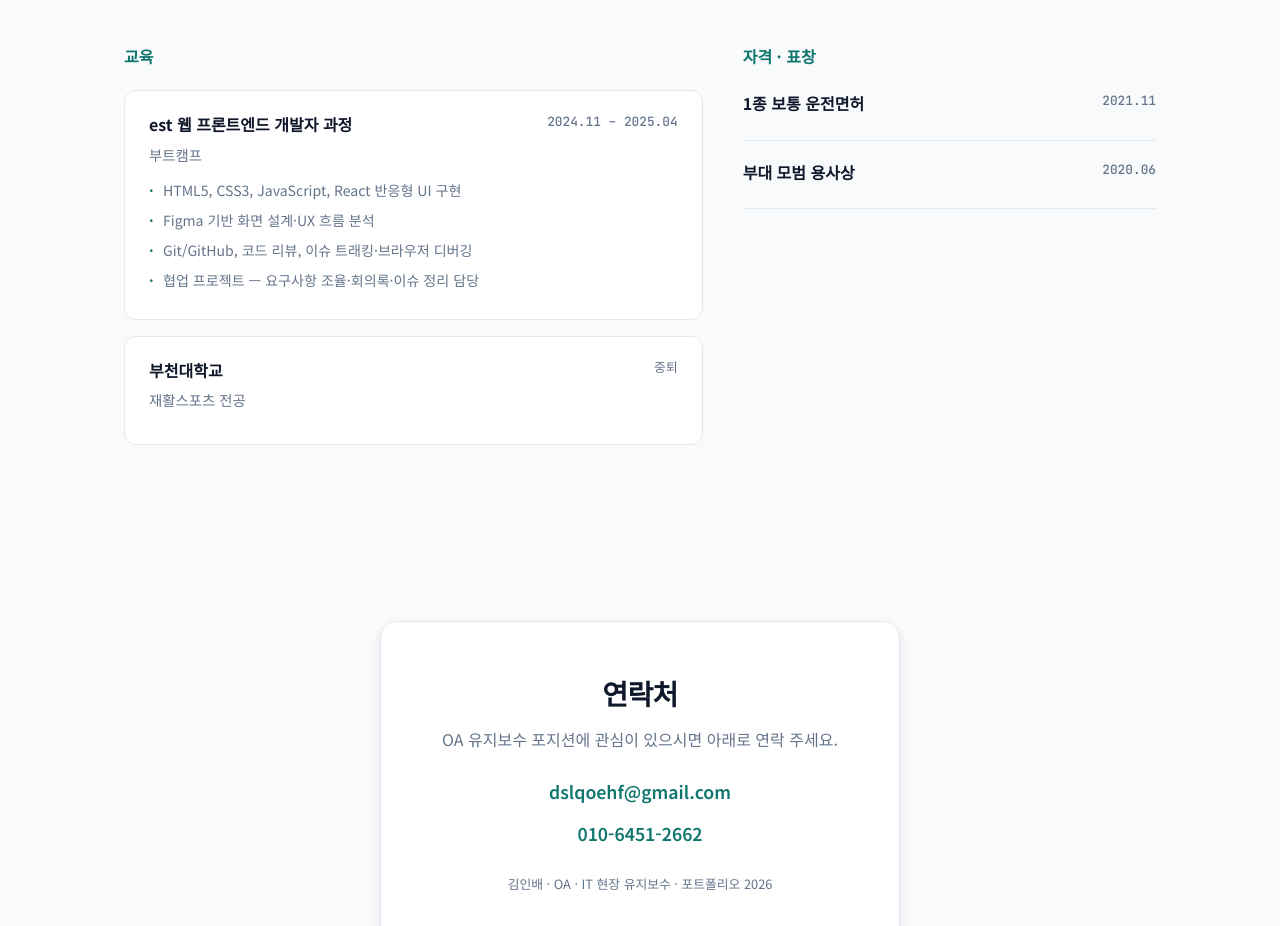
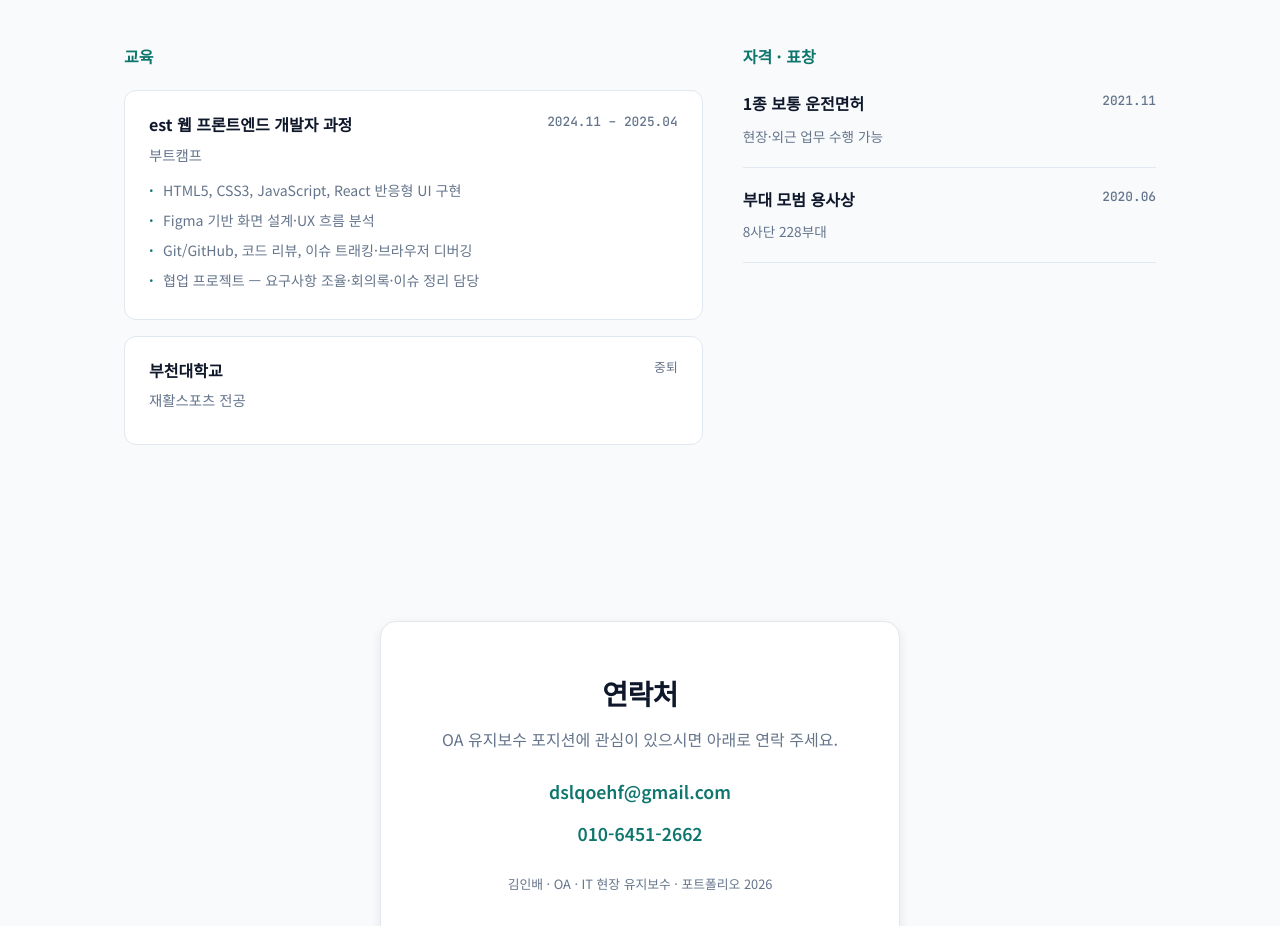
Before and after one commit to kib09/OAPortfolio, a React (Vite) app: page / in a window 1280 px wide. Shown: the part 4849-5775 px from the top of the page. Built offline with nearby package versions, Linux system fonts and the light colour scheme.

Commit message:
fix: CI build errors and update README

```diff
--- a/package.json
+++ b/package.json
@@ -13,6 +13,7 @@
     "react-dom": "^19.1.0"
   },
   "devDependencies": {
+    "@types/node": "^25.9.1",
     "@types/react": "^19.1.2",
     "@types/react-dom": "^19.1.2",
     "@vitejs/plugin-react": "^4.4.1",
--- a/src/data/profile.ts
+++ b/src/data/profile.ts
@@ -175,8 +175,8 @@ export const education = [
 ];
 
 export const certifications = [
-  { name: '1종 보통 운전면허', date: '2021.11'},
-  { name: '부대 모범 용사상', date: '2020.06'},
+  { name: '1종 보통 운전면허', date: '2021.11', note: '현장·외근 업무 수행 가능' },
+  { name: '부대 모범 용사상', date: '2020.06', note: '8사단 228부대' },
 ];
 
 export const growthNote = {
--- a/tsconfig.node.json
+++ b/tsconfig.node.json
@@ -14,7 +14,8 @@
     "noUnusedLocals": true,
     "noUnusedParameters": true,
     "noFallthroughCasesInSwitch": true,
-    "noUncheckedSideEffectImports": true
+    "noUncheckedSideEffectImports": true,
+    "types": ["node"]
   },
   "include": ["vite.config.ts"]
 }
```
Also changed, not shown: 2 other files (tests, documents, lock files or other folders).
